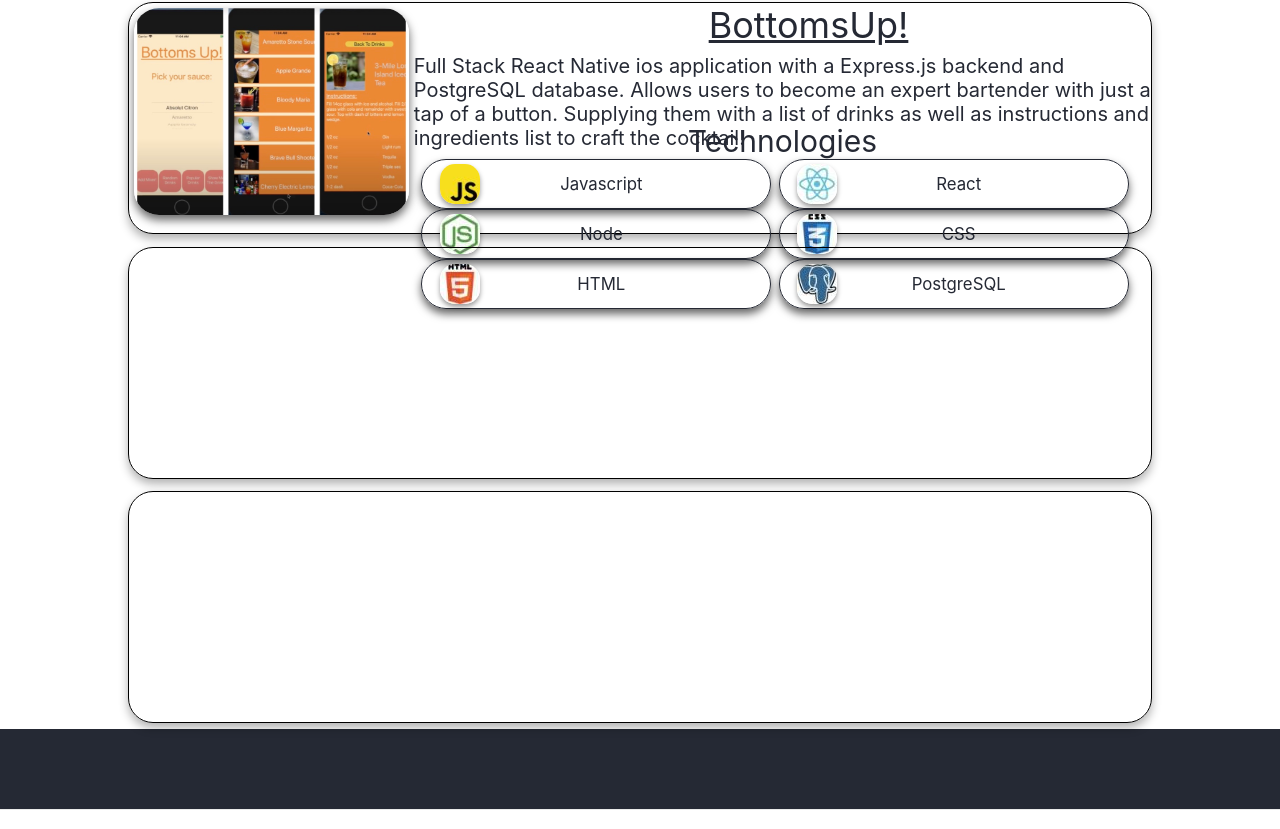
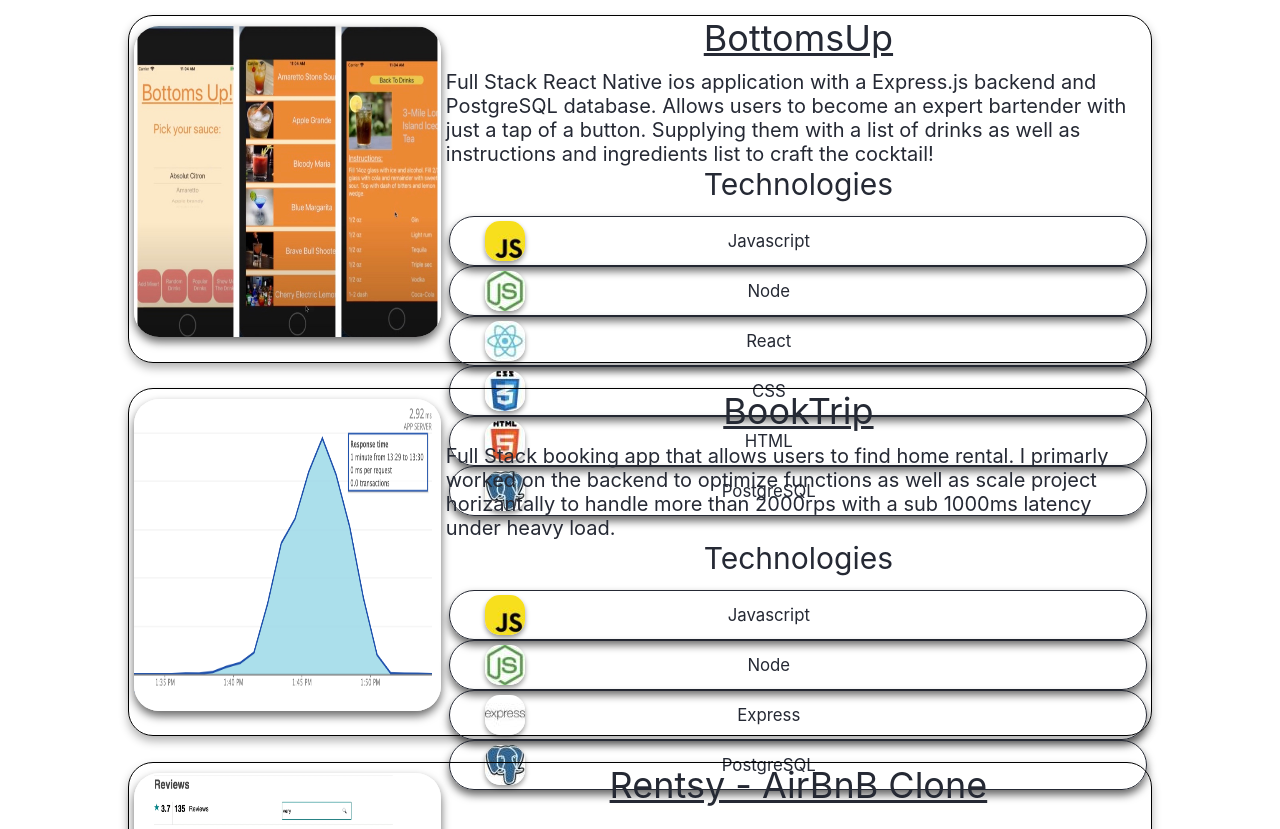
Before and after one commit to NathanielTorrez/portfolio, a Next.js app in the folder nathanieltorrez/: page / in a window 1280 px wide. Shown: the part 1751-2580 px from the top of the page. Built offline with nearby package versions, Linux system fonts and the light colour scheme.

Commit message:
updated css for tile

```diff
--- a/nathanieltorrez/components/ProjectTile.js
+++ b/nathanieltorrez/components/ProjectTile.js
@@ -1,5 +1,77 @@
 import React from "react";
+import SkillsCard from "./SkillsCard.js";
+export default function ProjectTile({ title, description, tech, image }) {
+  return (
+    <>
+      <div className="projectTile">
+        <img className="projectPicture" src={image}></img>
+        <div className="projectDescriptionContainer">
+          <div className="projectTitle">{title}</div>
+          <div className="projectBody">{description}</div>
+          <div style={{ fontSize: "30px", marginBottom: "2%" }}>
+            Technologies
+          </div>
+          <div className="projectTechContainer">
+            {tech.map((skill) => (
+              <SkillsCard photo={skill[1]} software={skill[0]} />
+            ))}
+          </div>
+        </div>
+      </div>
+      <style jsx>{`
+        .projectTile {
+          width: 80%;
+          height: 29%;
+          border: 1px solid black;
+          margin-top: 2%;
+          display: flex;
+          flex-direction: row;
+          box-shadow: 0 5px 10px 0px rgba(0, 0, 0, 0.3);
+          border-radius: 25px;
+        }
+        .projectPicture {
+          margin-top: 1%;
+          margin-left: 0.5%;
+          border-radius: 25px;
+          height: 90%;
+          width: 30%;
+          box-shadow: 0 5px 10px 0px rgba(0, 0, 0, 0.6);
+        }
+        .projectDescriptionContainer {
+          display: flex;
+          flex-direction: column;
+          flex: auto;
+          align-items: center;
+          // border: 1px solid black;
+          height: 100%;
+          width: 70%;
+          margin-left: 0.5%;
+        }
+        .projectTitle {
+          height: 20%;
 
-export default function ProjectTile() {
-  return <></>;
+          font-size: 36px;
+          // border: 1px solid black;
+          text-decoration: underline;
+        }
+        .projectBody {
+          width: 100%;
+          height: 30%;
+          margin-top: 1%;
+          // border: 1px solid black;
+          font-size: 20px;
+        }
+        .projectTechContainer {
+          display: flex;
+          flex-direction: row;
+          flex-wrap: wrap;
+          justify-content: space-evenly;
+          margin-right: 1%;
+          margin-bottom: 1%;
+          width: 100%;
+          height: 40%;
+        }
+      `}</style>
+    </>
+  );
 }
--- a/nathanieltorrez/components/ProjectsSection.js
+++ b/nathanieltorrez/components/ProjectsSection.js
@@ -1,51 +1,65 @@
 import React from "react";
-import SkillsCard from "./SkillsCard.js";
+import ProjectTile from "./ProjectTile.js";
 
 export default function ProjectsSection() {
-  const softwares = [
+  const BottomsUpStack = [
+    ["Javascript", "/jsLogo.png"],
+    ["Node", "/nodeLogo.jpg"],
+    ["React", "/reactLogo.jpg"],
+    ["CSS", "/cssLogo.jpg"],
+    ["HTML", "/htmlLogo.jpg"],
+    ["PostgreSQL", "/postgresLogo.jpg"],
+  ];
+  const BookTripStack = [
+    ["Javascript", "/jsLogo.png"],
+    ["Node", "/nodeLogo.jpg"],
+    ["Express", "/expressImage.jpg"],
+    ["PostgreSQL", "/postgresLogo.jpg"],
+  ];
+  const RentsyStack = [
     ["Javascript", "/jsLogo.png"],
     ["Node", "/nodeLogo.jpg"],
     ["Express", "/expressImage.jpg"],
     ["React", "/reactLogo.jpg"],
     ["CSS", "/cssLogo.jpg"],
     ["HTML", "/htmlLogo.jpg"],
-    ["PostgreSQL", "/postgresLogo.jpg"],
-    ["MYSQL", "/mysqlLogo.jpg"],
-    ["MongoDB", "mongoLogo.jpg"],
   ];
   return (
     <>
       <section className="projectsSectionContainer">
         <div className="title">Projects</div>
-        <div className="projectTile">
-          <img className="projectPicture" src="/BottomsUp.jpg"></img>
-          <div className="projectDescriptionContainer">
-            <div className="projectTitle">BottomsUp!</div>
-            <div className="projectBody">
-              Full Stack React Native ios application with a Express.js backend
-              and PostgreSQL database. Allows users to become an expert
-              bartender with just a tap of a button. Supplying them with a list
-              of drinks as well as instructions and ingredients list to craft
-              the cocktail!
-            </div>
-            <div style={{ fontSize: "30px" }}>Technologies</div>
-            <div className="projectTechContainer">
-              <SkillsCard photo={softwares[0][1]} software={softwares[0][0]} />
-              <SkillsCard photo={softwares[3][1]} software={softwares[3][0]} />
-              <SkillsCard photo={softwares[1][1]} software={softwares[1][0]} />
-              <SkillsCard photo={softwares[4][1]} software={softwares[4][0]} />
-              <SkillsCard photo={softwares[5][1]} software={softwares[5][0]} />
-              <SkillsCard photo={softwares[6][1]} software={softwares[6][0]} />
-            </div>
-          </div>
-        </div>
-        <div className="projectTile"></div>
-        <div className="projectTile"></div>
+        <ProjectTile
+          title={"BottomsUp"}
+          description={
+            "Full Stack React Native ios application with a Express.js backend and PostgreSQL database. Allows users to become an expert bartender with just a tap of a button. Supplying them with a list of drinks as well as instructions and ingredients list to craft the cocktail!"
+          }
+          tech={BottomsUpStack}
+          image={"./BottomsUp.jpg"}
+        />
+
+        <ProjectTile
+          title={"BookTrip"}
+          description={
+            "Full Stack booking app that allows users to find home rental. I primarly worked on the backend to optimize functions as well as scale project horizantally to handle more than 2000rps with a sub 1000ms latency under heavy load."
+          }
+          tech={BookTripStack}
+          image={"./BookTrip.png"}
+        />
+
+        <ProjectTile
+          title={"Rentsy - AirBnB Clone"}
+          description={
+            "Full Stack rental application built using a microservice structure and test-driven development. Designed review component that utilized an Express server backend, containerized with docker and deployed on AWS EC2!"
+          }
+          tech={RentsyStack}
+          image={"./Rentsy.png"}
+        />
+
         <div className="projectsContainer"></div>
       </section>
       <style jsx>{`
         .projectsSectionContainer {
-          height: 100vh;
+          height: 150vh;
           width: 100vw;
           background: white;
           color: #252934;
@@ -58,55 +72,6 @@ export default function ProjectsSection() {
           font-size: 50px;
           text-decoration: underline;
         }
-        .projectTile {
-          width: 80%;
-          height: 29%;
-          border: 1px solid black;
-          margin-top: 1%;
-          display: flex;
-          flex-direction: row;
-          box-shadow: 0 5px 10px 0px rgba(0, 0, 0, 0.3);
-          border-radius: 25px;
-        }
-        .projectPicture {
-          margin-top: 0.5%;
-          margin-left: 0.5%;
-          border-radius: 25px;
-          height: 90%;
-          box-shadow: 0 5px 10px 0px rgba(0, 0, 0, 0.6);
-        }
-        .projectDescriptionContainer {
-          display: flex;
-          flex-direction: column;
-          flex: auto;
-          align-items: center;
-          // border: 1px solid black;
-          height: 100%;
-          width: 70%;
-          margin-left: 0.5%;
-        }
-        .projectTitle {
-          height: 20%;
-          width: 20%;
-          font-size: 36px;
-          // border: 1px solid black;
-          text-decoration: underline;
-        }
-        .projectBody {
-          width: 100%;
-          height: 30%;
-          margin-top: 1%;
-          // border: 1px solid black;
-          font-size: 20px;
-        }
-        .projectTechContainer {
-          display: flex;
-          flex-direction: row;
-          flex-wrap: wrap;
-          // border: 1px solid black;
-          width: 100%;
-          height: 40%;
-        }
       `}</style>
     </>
   );
--- a/nathanieltorrez/components/SkillsCard.js
+++ b/nathanieltorrez/components/SkillsCard.js
@@ -14,6 +14,7 @@ export default function SkillsCard({ photo, software }) {
           border: 0.3px solid #252934;
           border-radius: 25px;
           display: flex;
+          flex: auto;
           align-items: center;
           font-size: 2.1vh;
           margin-left: 1%;
```
Also changed, not shown: nathanieltorrez/public/BookTrip.png (added), nathanieltorrez/public/Rentsy.png (added).
